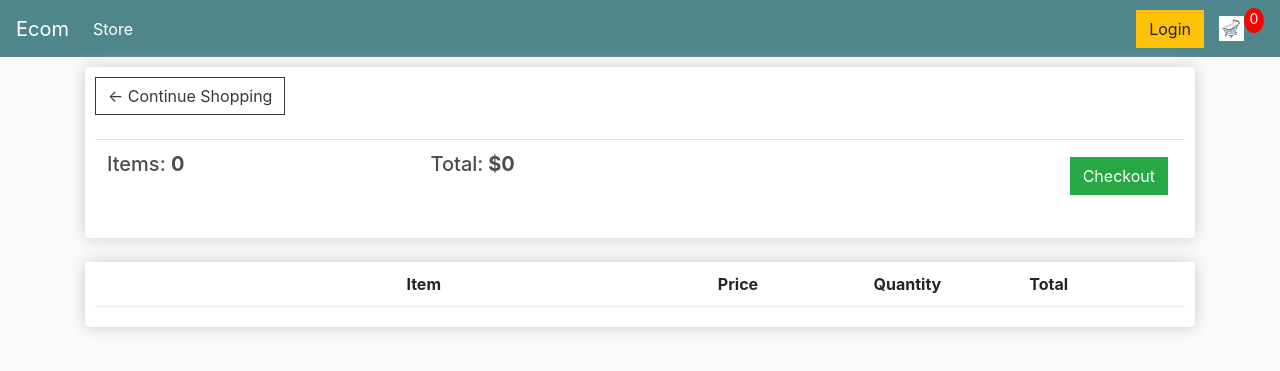
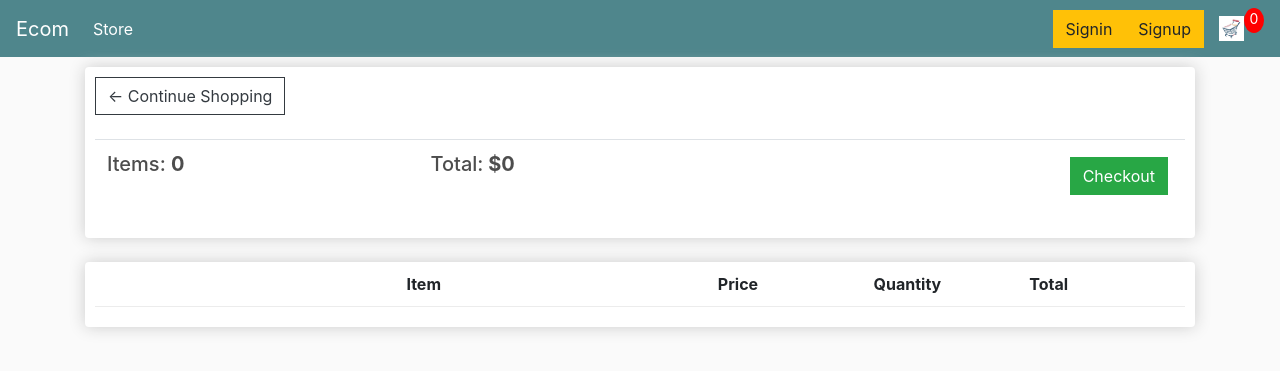
Before and after one commit to rabbanibcs/ecom, a Django app: page /cart/ in a window 1280 px wide. Shown: the top 371 px of the page. Run offline with Django 3.2, Linux system fonts and the light colour scheme; lists and menus that the app fills with data are empty; parts of the project's set-up code (start-up, migrations or seed data) failed here and were passed over; some libraries are stand-ins or nearby versions.

Commit message:
login , logout , register rout added

```diff
--- a/store/templates/store/navbar.html
+++ b/store/templates/store/navbar.html
@@ -12,8 +12,13 @@
       </li>
     </ul>
     <div class="form-inline my-2 my-lg-0">
-        <a href="#"class="btn btn-warning">Login</a>
 
+        {% if user.is_authenticated %}
+            <a href="{% url 'signout' %}"class="btn btn-warning">Signout</a>
+        {% else %}
+            <a href="{% url 'signin' %}"class="btn btn-warning">Signin</a>
+            <a href="/eshop/signup/"class="btn btn-warning">Signup</a>
+        {% endif %}
         <a href="{% url 'cart' %}">
             <img  id="cart-icon" src="{% static 'images/cart.png' %}">
         </a>
```
